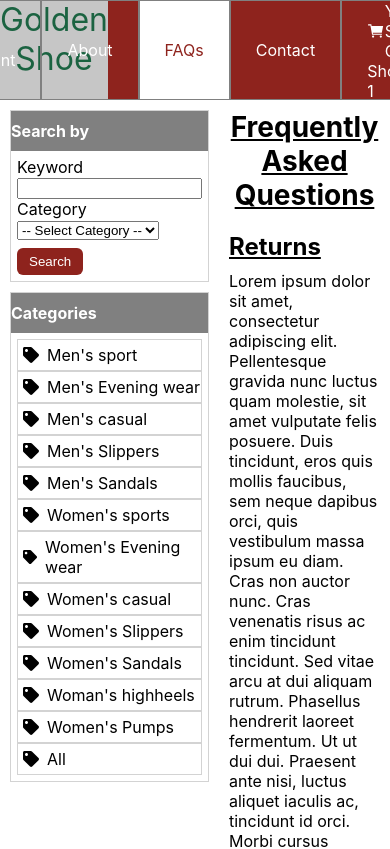
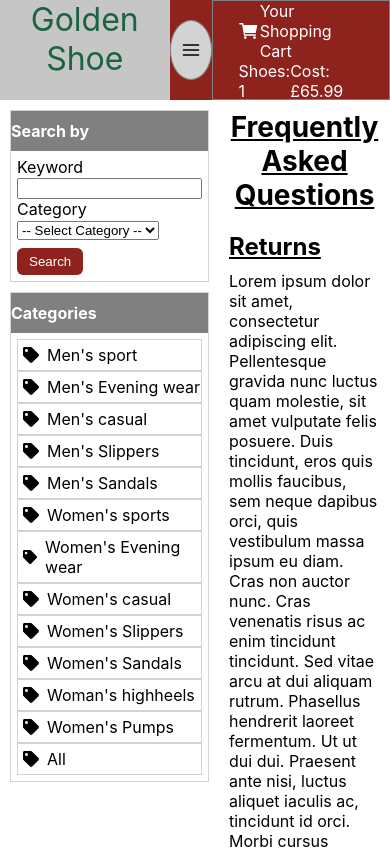
Before and after one commit to BenSymons/golden_shoes, a React (Create React App) app: page /faqs in a window 390 px wide. Shown: the top 849 px of the page. Built offline with nearby package versions, Linux system fonts and the light colour scheme.

Commit message:
create burger menu

```diff
--- a/src/App.css
+++ b/src/App.css
@@ -239,3 +239,52 @@ img {
   border: solid 1px lightgray;
   padding: 10px
 }
+
+.burger-button {
+  display: flex;
+  justify-content: center;
+  align-items: center;
+  margin-left: auto;
+  margin-right: auto;
+  border-radius: 50%;
+  background-color: lightgray;
+  color: black;
+  height: 60px;
+  width: 60px;
+  font-size: 20px;
+  padding: 0px;
+  text-align: center;
+}
+
+.burger-button:active {
+  background-color: grey;
+}
+
+.burger-menu {
+  position: fixed;
+  display: flex;
+  flex-direction: column;
+  justify-content: center;
+  align-items: center;
+  top: 100px;
+  z-index: 4;
+  /* background-color: #8e231d; */
+  background-color: lightgray;
+  box-sizing: border-box;
+  border: 1px solid grey;
+  width: 100%;
+  padding-top: 10px;
+  padding-bottom: 10px;
+}
+
+.burger-menu>* {
+  width: 90%;
+  background-color: #8e231d;
+  margin: 7px;
+  height: 50px;
+  display: flex;
+  align-items: center;
+  justify-content: center;
+  text-align: center;
+  color: white;
+}
--- /dev/null
+++ b/src/components/BurgerButton.jsx
@@ -0,0 +1,27 @@
+import { IoCartSharp } from "react-icons/io5"
+import { FiMenu } from "react-icons/fi"
+
+const BurgerButton = ({ setMenu }) => {
+    return (
+        <div className="header-buttons">
+            <div
+                className="burger-button"
+                onClick={() => setMenu((prev) => !prev)}
+            >
+                <FiMenu />
+            </div>
+            <div className="cart-button">
+                <div className="flex-valign">
+                    <IoCartSharp fontSize="30px" />
+                    <p>Your Shopping Cart</p>
+                </div>
+                <div className="flex-valign">
+                    <p>Shoes: 1</p>
+                    <p>Cost: £65.99</p>
+                </div>
+            </div>
+        </div>
+    )
+}
+
+export default BurgerButton
--- /dev/null
+++ b/src/components/BurgerMenu.jsx
@@ -0,0 +1,26 @@
+const BurgerMenu = () => {
+    return (
+        <div className="burger-menu">
+            <div>
+                <p>Home</p>
+            </div>
+            <div>
+                <p>Products</p>
+            </div>
+            <div>
+                <p>My Account</p>
+            </div>
+            <div>
+                <p>About</p>
+            </div>
+            <div>
+                <p>FAQs</p>
+            </div>
+            <div>
+                <p>Contact</p>
+            </div>
+        </div>
+    )
+}
+
+export default BurgerMenu
--- a/src/components/PageContainer.jsx
+++ b/src/components/PageContainer.jsx
@@ -3,8 +3,14 @@ import { FaPhone, FaPlane, FaGift, FaTwitter, FaFacebook, FaInstagram } from "re
 import { FiChevronsRight } from "react-icons/fi"
 import Sidebar from "./Sidebar"
 import { useNavigate, useLocation } from "react-router-dom"
+import BurgerButton from "./BurgerButton"
+import useWidth from "../utils/useWidth"
+import { useState } from "react"
+import BurgerMenu from "./BurgerMenu"
 
 const PageContainer = ({ children }) => {
+    const [menu, setMenu] = useState(false)
+    const width = useWidth()
     const navigate = useNavigate()
     const location = useLocation()
     const { pathname } = location
@@ -17,6 +23,7 @@ const PageContainer = ({ children }) => {
                 <div className="logo-box">
                     <p>Golden Shoe</p>
                 </div>
+                {width < 1000 ? <BurgerButton setMenu={setMenu} /> : (
                     <nav className="header-buttons">
                         <div
                             onClick={() => handleNavigate("/")}
@@ -44,7 +51,9 @@ const PageContainer = ({ children }) => {
                             </div>
                         </div>
                     </nav>
+                )}
             </section>
+            {menu && <BurgerMenu />}
             <div className="main-section">
                 <Sidebar />
                 <div className="page-content">
--- /dev/null
+++ b/src/utils/useWidth.js
@@ -0,0 +1,18 @@
+import { useEffect, useState } from "react";
+
+const useWidth = () => {
+    const [width, setWidth] = useState()
+
+    useEffect(() => {
+        setWidth(window.innerWidth)
+        const handleResize = () => {
+            setWidth(window.innerWidth)
+        }
+        window.addEventListener("resize", handleResize)
+        return () => window.removeEventListener("resize", handleResize)
+    }, [])
+
+    return width
+}
+
+export default useWidth
```
Lines whose indentation alone changed are shown as unchanged.
